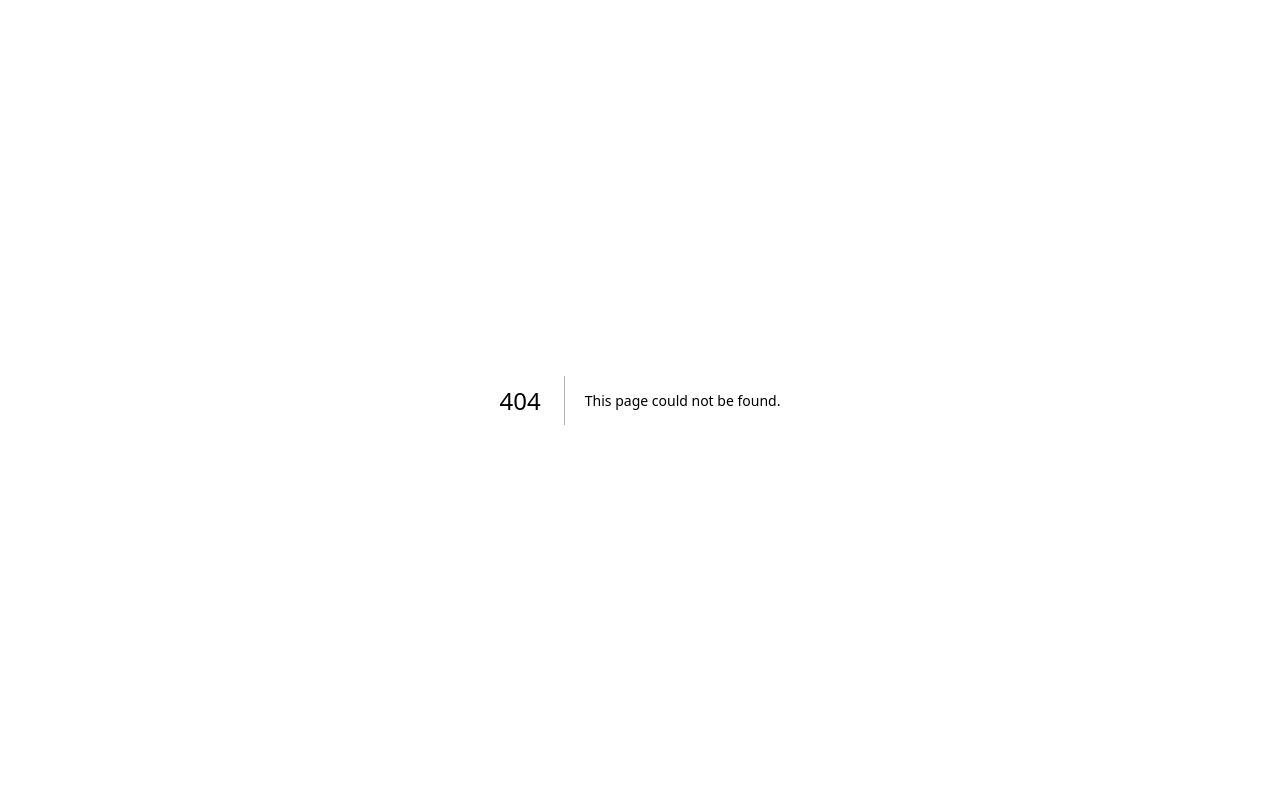
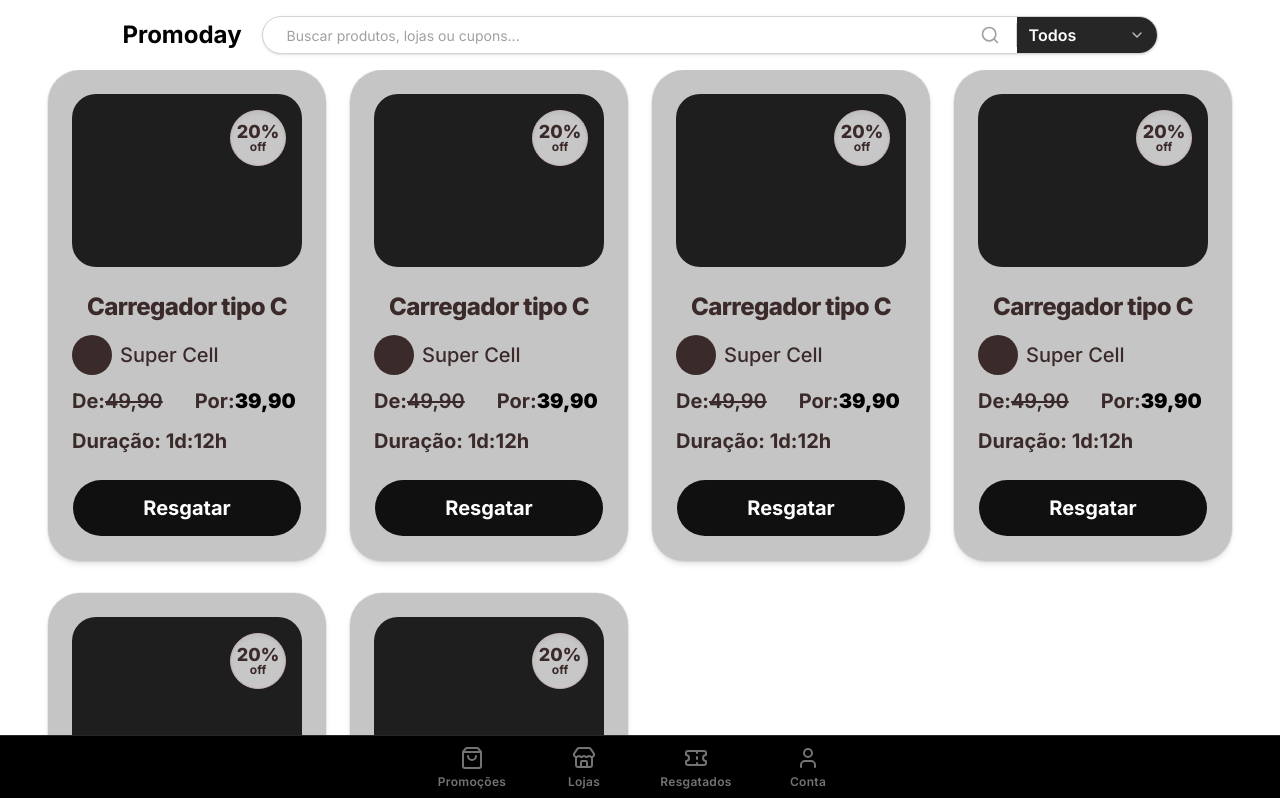
Before and after one commit to eomarcoss/PromoDay, a Next.js app in the folder front/: page /promotions in a window 1280 px wide. Before the commit this address had no page. Shown: the top 798 px of the page. Built offline with nearby package versions, Linux system fonts and the light colour scheme.

Commit message:
created some temporary pages

```diff
--- /dev/null
+++ b/front/src/app/(navegation)/layout.tsx
@@ -0,0 +1,16 @@
+import { SearchBar } from "@/components/shared/SearchBar";
+import { BottomNav } from "@/components/shared/BottomNav";
+
+export default function NavegationLayout({
+  children,
+}: {
+  children: React.ReactNode;
+}) {
+  return (
+    <div className="flex flex-col min-h-screen">
+      <SearchBar />
+      <main className="grow">{children}</main>
+      <BottomNav />
+    </div>
+  );
+}
--- /dev/null
+++ b/front/src/app/(navegation)/promotions/page.tsx
@@ -0,0 +1,16 @@
+import { PromoCard } from "@/components/shared/PromoCard";
+
+export default function Promotions() {
+  return (
+    <div className="w-full max-w-9xl px-4 sm:px-6 lg:px-8 space-y-6  min-h-screen">
+      <div className="grid grid-cols-2 sm:grid-cols-2 lg:grid-cols-4 gap-x-6 gap-y-8 w-full max-w-7xl mx-auto px-4">
+        <PromoCard />
+        <PromoCard />
+        <PromoCard />
+        <PromoCard />
+        <PromoCard />
+        <PromoCard />
+      </div>
+    </div>
+  );
+}
--- /dev/null
+++ b/front/src/app/(navegation)/stores/page.tsx
@@ -0,0 +1,7 @@
+export default function Stores() {
+  return (
+    <div className="w-full max-w-9xl px-4 sm:px-6 lg:px-8 space-y-6  min-h-screen">
+      <h1 className="text-4xl font-bold text-gray-800">Página de Lojas</h1>
+    </div>
+  );
+}
--- /dev/null
+++ b/front/src/app/login/page.tsx
@@ -0,0 +1,9 @@
+import { LoginCard } from "@/components/shared/login";
+
+export default function LoginPage() {
+  return (
+    <div className="w-full max-w-9xl px-4 sm:px-6 lg:px-8 flex items-center justify-center min-h-screen">
+      <LoginCard />
+    </div>
+  );
+}
--- /dev/null
+++ b/front/src/app/register/page.tsx
@@ -0,0 +1,9 @@
+import { UserTypeSelector } from "@/components/shared/UserTypeSelector";
+
+export default function RegisterPage() {
+  return (
+    <div className="w-full max-w-9xl px-4 sm:px-6 lg:px-8 space-y-6 flex items-center justify-center min-h-screen">
+      <UserTypeSelector />
+    </div>
+  );
+}
--- /dev/null
+++ b/front/src/app/register/store/page.tsx
@@ -0,0 +1,9 @@
+import { RegisterStepperForm } from "@/components/shared/RegisterStepperForm";
+
+export default function StoreRegisterPage() {
+  return (
+    <div className="w-full max-w-9xl px-4 sm:px-6 lg:px-8 space-y-6 flex items-center justify-center min-h-screen">
+      <RegisterStepperForm />
+    </div>
+  );
+}
--- a/front/src/components/shared/BottomNav.tsx
+++ b/front/src/components/shared/BottomNav.tsx
@@ -34,7 +34,7 @@
 
   return (
     // Container externo fixado no rodapé, visível apenas em telas menores (mobile-first)
-    <div className="fixed bottom-0 left-0 right-0 z-50  bg-black border-t border-neutral-800 px-4 pb-safe">
+    <div className="sticky bottom-0 left-0 right-0 z-50  bg-black border-t border-neutral-800 px-4 pb-safe">
       {/* Menu de navegação */}
       <nav className="flex justify-around items-center h-16 max-w-md mx-auto bg-black">
         {navItems.map((item) => {
--- a/front/src/components/shared/PromoCard.tsx
+++ b/front/src/components/shared/PromoCard.tsx
@@ -34,9 +34,9 @@
   };
 
   return (
-    <div className="bg-[#FFE4E6] p-10 flex justify-center items-center font-sans">
-      <Card className="w-md bg-[#E2D6D6] rounded-[32px] p-6 border-none shadow-md flex flex-col items-center">
-        <CardHeader className="w-full p-0  relative aspect-[4/3] bg-[#3B2A2A] rounded-[24px] overflow-hidden flex items-center justify-center">
+    <div className="p-0 flex justify-center items-center font-sans">
+      <Card className="w-md bg-[#c5c5c5] rounded-[32px] p-6 border-none shadow-md flex flex-col items-center">
+        <CardHeader className="w-full p-0  relative aspect-[4/3] bg-[#1e1e1e] rounded-[24px] overflow-hidden flex items-center justify-center">
           {imageUrl ? (
             <img
               src={imageUrl}
@@ -47,7 +47,7 @@
             <div className="w-full h-full" />
           )}
 
-          <div className="absolute top-4 right-4 w-14 h-14 bg-[#E0D0D0] rounded-full flex flex-col items-center justify-center shadow-inner border border-[#C6B0B0]">
+          <div className="absolute top-4 right-4 w-14 h-14 bg-[#c7c7c7] rounded-full flex flex-col items-center justify-center shadow-inner border border-[#C6B0B0]">
             <span className="text-[#3B2A2A] text-lg font-extrabold leading-none">
               {discountPercentage}%
             </span>
@@ -90,7 +90,7 @@
         </CardContent>
 
         <CardFooter className="w-full p-0">
-          <Button className="cursor-pointer w-full bg-[#604D4D] hover:bg-[#4A3B3B] text-white text-xl font-bold py-7 rounded-full transition-colors">
+          <Button className="cursor-pointer w-full bg-[#101010] hover:bg-[#2e2e2e] text-white text-xl font-bold py-7 rounded-full transition-colors">
             Resgatar
           </Button>
         </CardFooter>
--- a/front/src/components/shared/RegisterStepperForm.tsx
+++ b/front/src/components/shared/RegisterStepperForm.tsx
@@ -130,7 +130,7 @@
   };
 
   return (
-    <div className="w-full max-w-2xl mx-auto space-y-6 text-center">
+    <div className="w-full max-w-2xl mx-auto space-y-6 text-center ">
       {/* Cabeçalho */}
       <div className="space-y-2">
         <h1 className="text-3xl font-black text-black tracking-tight">
@@ -139,7 +139,6 @@
         <p className="text-sm font-bold text-neutral-800">
           Preencha os dados abaixo para continuar:
         </p>
-      </div>
 
         {/* Stepper */}
         <div className="relative flex items-center justify-between w-48 mx-auto py-4">
@@ -157,6 +156,7 @@
           <div
             className={`w-6 h-6 rounded-full z-10 transition-colors duration-300 border-4 ${currentStep === 3 ? "bg-neutral-400 border-neutral-400" : "bg-neutral-200 border-neutral-200"}`}
           />
+        </div>
       </div>
 
       {/* Card do Formulário */}
--- a/front/src/components/shared/SearchBar.tsx
+++ b/front/src/components/shared/SearchBar.tsx
@@ -51,7 +51,8 @@
   };
 
   return (
-    <div className="bg-neutral-100 p-8 flex justify-center items-center">
+    <div className="bg-white p-4 flex justify-center items-center sticky top-0 left-0 w-full z-50 flex-row gap-5">
+      <h1 className="text-2xl font-bold text-black">Promoday</h1>
       <div className="flex w-full max-w-4xl h-full items-center bg-white rounded-full border border-neutral-300 shadow-sm focus-within:ring-2 focus-within:ring-black transition-all overflow-hidden">
         {/* Área do Input */}
         <div className="relative flex-1 h-full flex items-center">
--- a/front/src/components/shared/UserTypeSelector.tsx
+++ b/front/src/components/shared/UserTypeSelector.tsx
@@ -1,4 +1,6 @@
-import { Card } from "@/src/components/ui/card";
+"use client";
+
+import { Card } from "@/components/ui/card";
 
 export function UserTypeSelector() {
   return (
```
Also changed, not shown: front/src/components/shared/login.tsx (+6 -4 lines), 1 other file (tests, documents, lock files or other folders). Lines whose indentation alone changed are shown as unchanged.
